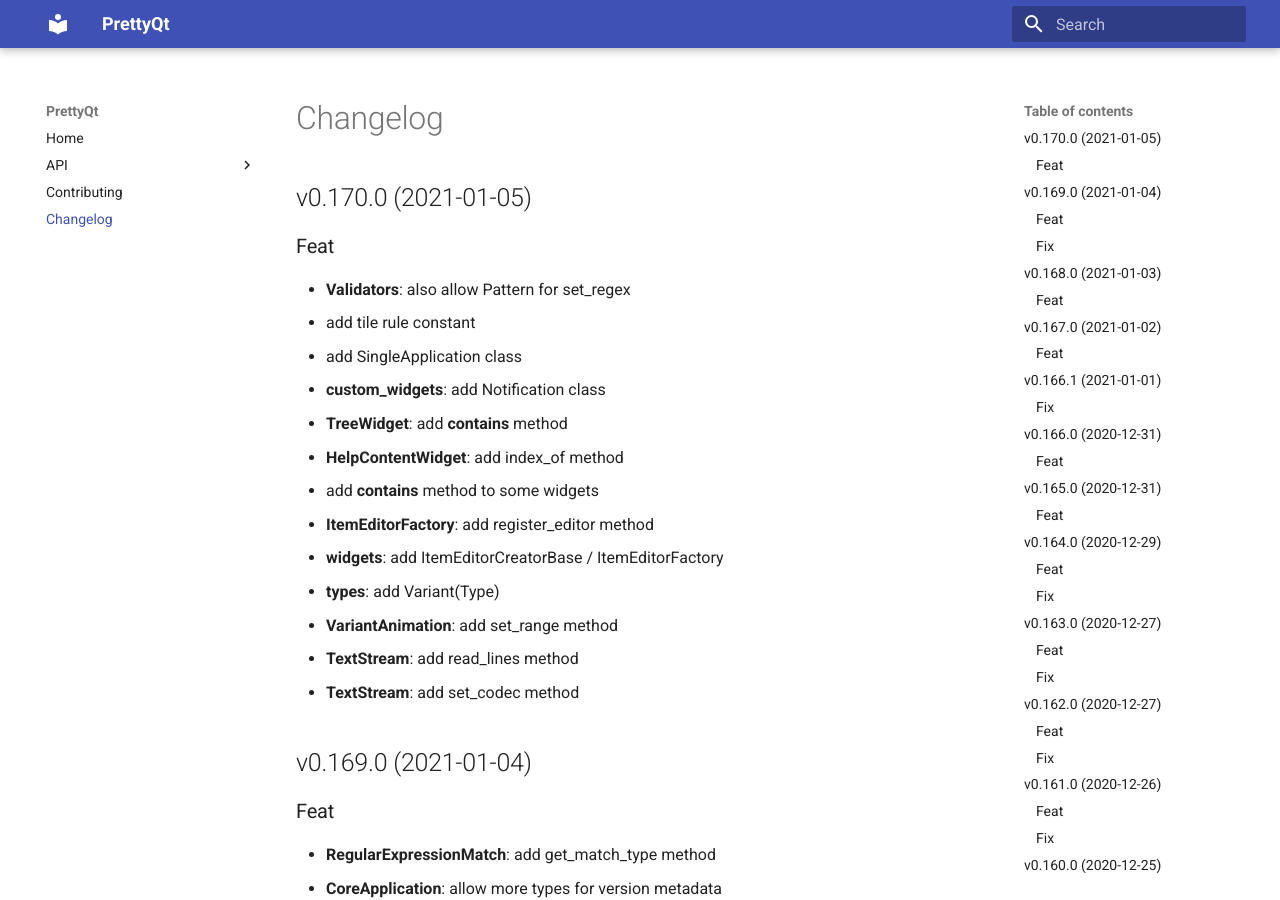
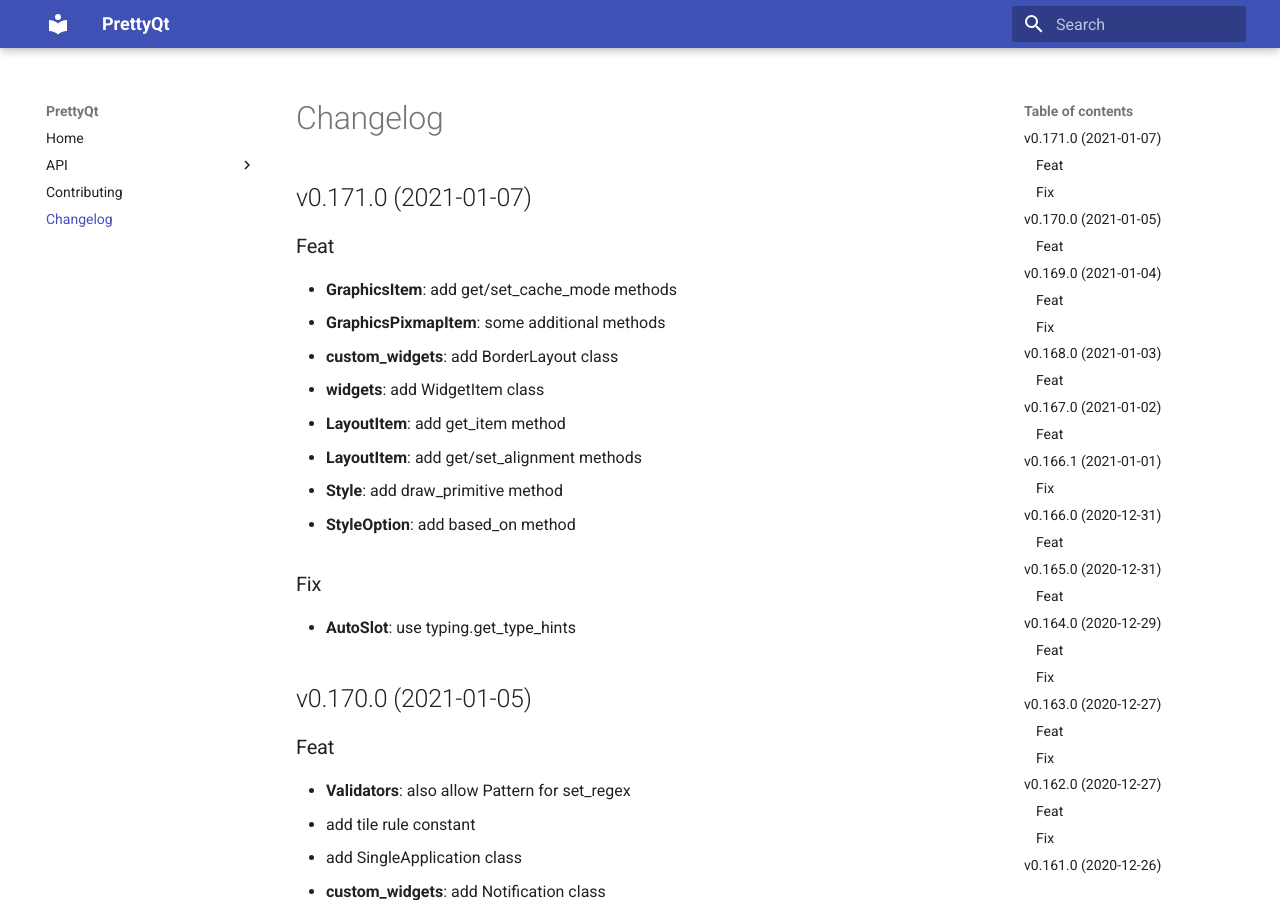
Before and after one commit to phil65/PrettyQt, an MkDocs documentation site: the page built from docs/changelog.md, in a window 1280 px wide and 900 px high. Built offline with MkDocs 1.6.1 and Material for MkDocs 9.7.7, drawn with Linux system fonts in a browser that asks for light colours.

Commit message:
bump: version 0.170.0 → 0.171.0

```diff
--- a/docs/changelog.md
+++ b/docs/changelog.md
@@ -1,3 +1,20 @@
+## v0.171.0 (2021-01-07)
+
+### Feat
+
+- **GraphicsItem**: add get/set_cache_mode methods
+- **GraphicsPixmapItem**: some additional methods
+- **custom_widgets**: add BorderLayout class
+- **widgets**: add WidgetItem class
+- **LayoutItem**: add get_item method
+- **LayoutItem**: add get/set_alignment methods
+- **Style**: add draw_primitive method
+- **StyleOption**: add based_on method
+
+### Fix
+
+- **AutoSlot**: use typing.get_type_hints
+
 ## v0.170.0 (2021-01-05)
 
 ### Feat
--- a/prettyqt/__init__.py
+++ b/prettyqt/__init__.py
@@ -2,7 +2,7 @@
 
 __author__ = """Philipp Temminghoff"""
 __email__ = "phil65@kodi.tv"
-__version__ = "0.170.0"
+__version__ = "0.171.0"
 
 
 def debug():
--- a/pyproject.toml
+++ b/pyproject.toml
@@ -1,6 +1,6 @@
 [tool.poetry]
 name = "PrettyQt"
-version = "0.170.0"
+version = "0.171.0"
 description = "A pythonic layer on top of PyQt5 / PySide2 / PySide6"
 readme = 'docs/index.md'
 repository = "https://github.com/phil65/prettyqt"
@@ -135,7 +135,7 @@ exclude = '''
 '''
 [tool.commitizen]
 name = "cz_conventional_commits"
-version = "0.170.0"
+version = "0.171.0"
 tag_format = "v$version"
 version_files = [
     "prettyqt/__init__.py:__version__",
--- a/setup.py
+++ b/setup.py
@@ -37,6 +37,6 @@ setup(
     packages=find_packages(),
     test_suite="tests",
     url="https://github.com/phil65/prettyqt",
-    version="0.170.0",
+    version="0.171.0",
     zip_safe=False,
 )
```
Also changed, not shown: CHANGELOG.md (+17 -0 lines).
